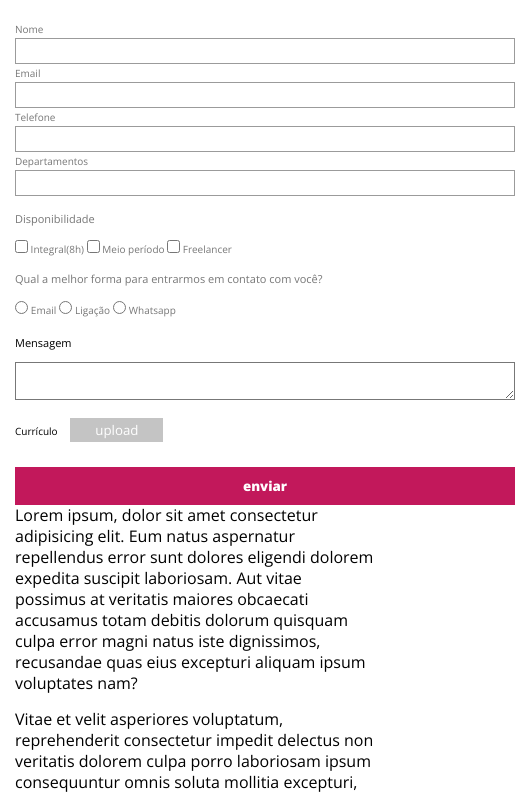
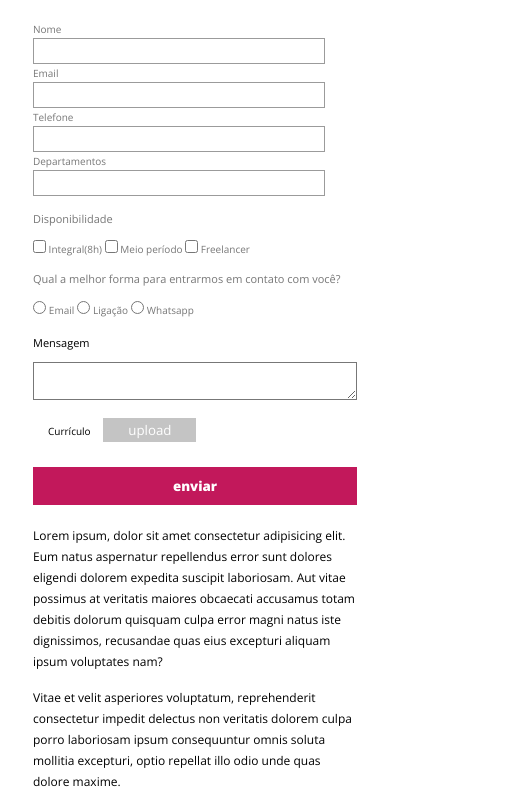
Before and after one commit to JonathanBrant/Shoes-Store, a plain HTML site: page workwithus.html in a window 390 px wide. Shown: the part 246-1041 px from the top of the page, 515 px wide, since content can reach past the window. Drawn offline with nearby package versions, Linux system fonts and the light colour scheme.

Commit message:
resp. workwithus

```diff
--- a/styles/styles.css
+++ b/styles/styles.css
@@ -267,26 +267,26 @@ section.box .main .form {
 }
 
 section.box .main .form .data {
-    line-height: 1.8;
+    line-height: 1.8rem;
     color: #777777;
 }
 
 section.box .main .form .data input {
     color: #777777;
     border: 1px solid #9B9B9B;
-    height: 26px;
+    height: 2.6rem;
     width: 50rem;
     max-width: 100%;
 }
 
 section.box .main .form .available {
-    margin: 15px 0;
+    margin: 1.5rem 0;
     color: #777777;
 }
 
 section.box .main .form .available label,
 section.box .main .form .contacts label {
-    margin-bottom: 15px;
+    margin-bottom: 1.5rem;
     font-size: 1rem;
     color: #777777;
     font-weight: normal;
@@ -301,7 +301,7 @@ section.box .main .form .contacts h4 {
     font-style: normal;
     font-weight: normal;
     font-size: 1.1rem;
-    line-height: 15px;
+    line-height: 1.5rem;
     margin: 0;
 }
 
@@ -309,7 +309,7 @@ section.box .main .form .contacts {
     font-style: normal;
     font-weight: normal;
     font-size: 1.1rem;
-    line-height: 15px;
+    line-height: 1.5rem;
     color: #777777;
 }
 
@@ -317,9 +317,9 @@ section.box .main .form h4 {
     font-style: normal;
     font-weight: normal;
     font-size: 1.1rem;
-    line-height: 10px;
+    line-height: 1rem;
     margin: 0;
-    margin-top: 20px;
+    margin-top: 2rem;
 }
 
 section.box .main .form textarea {
@@ -330,13 +330,13 @@ section.box .main .form textarea {
 }
 
 section.box .main .form .attach {
-    margin: 15px 0;
+    margin: 1.5rem;
 }
 
 section.box .main .form .attach button {
-    margin-left: 10px;
+    margin-left: 1rem;
     background-color: #C4C4C4;
-    padding: 3px 25px;
+    padding: 0.3rem 2.5rem;
     color: white;
     border: 0;
     cursor: pointer;
@@ -381,6 +381,20 @@ section.box .main .text p {
 
 }
 
+@media (max-width: 1128px) {
+    section.box .main .text {
+        margin-top: 2rem;
+
+    }
+
+    section.box .title h1 {
+        font-size: 4rem;
+        text-align: center;
+        margin-left: 0;
+
+    }
+}
+
 @media (max-width: 590px) {
     section.title h1 {
         font-size: 5rem;
@@ -396,6 +410,31 @@ section.box .main .text p {
     section.highlights img:first-child {
         width: 70%;
         margin-bottom: 2rem;
+    }
+
+    section.box .title h1 {
+        font-size: 4rem;
+     }
+
+    section.box .main .text {
+        margin-top: 2rem;
+        width: 90%;
+        max-width: 100%;
+        max-width: 100%;
+        font-size: 1.2rem;
+        line-height: 2.1rem;
+    }
+
+
+}
+
+@media (max-width: 530px){
+    section.box .main .form {
+        width: 90%;
+    }
+
+    section.box .main .form .data input {
+        width: 90%;
     }
 }
 
@@ -427,7 +466,6 @@ section.box .main .text p {
     section.see-details .container .details .text button {
         padding: 2rem 6rem;
         font-size: 1.5rem;
-        font-weight: 400;
     }
 }
 
@@ -440,5 +478,6 @@ section.box .main .text p {
 @media (max-width: 320px) {
     section.title h1 {
         font-size: 3rem;
+        flex-direction: column;
     }
 }
```
